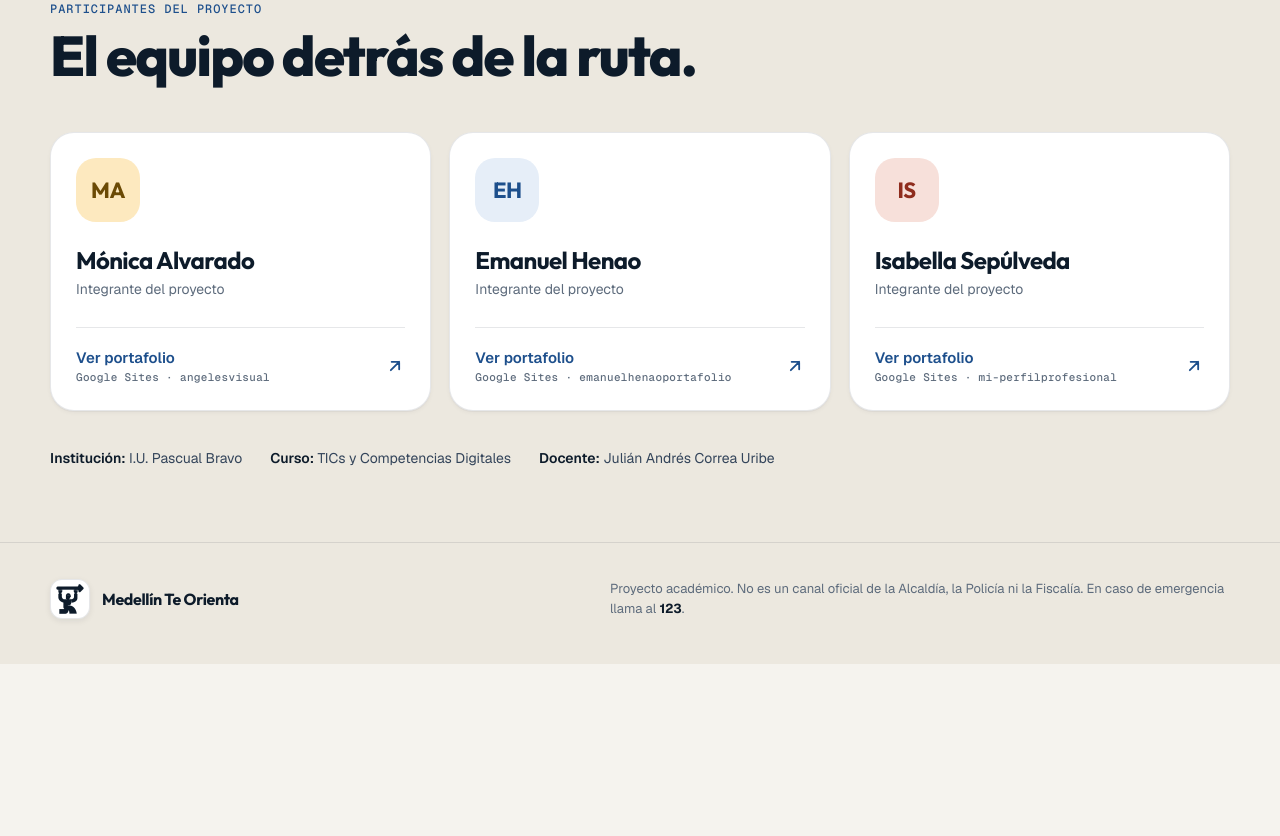
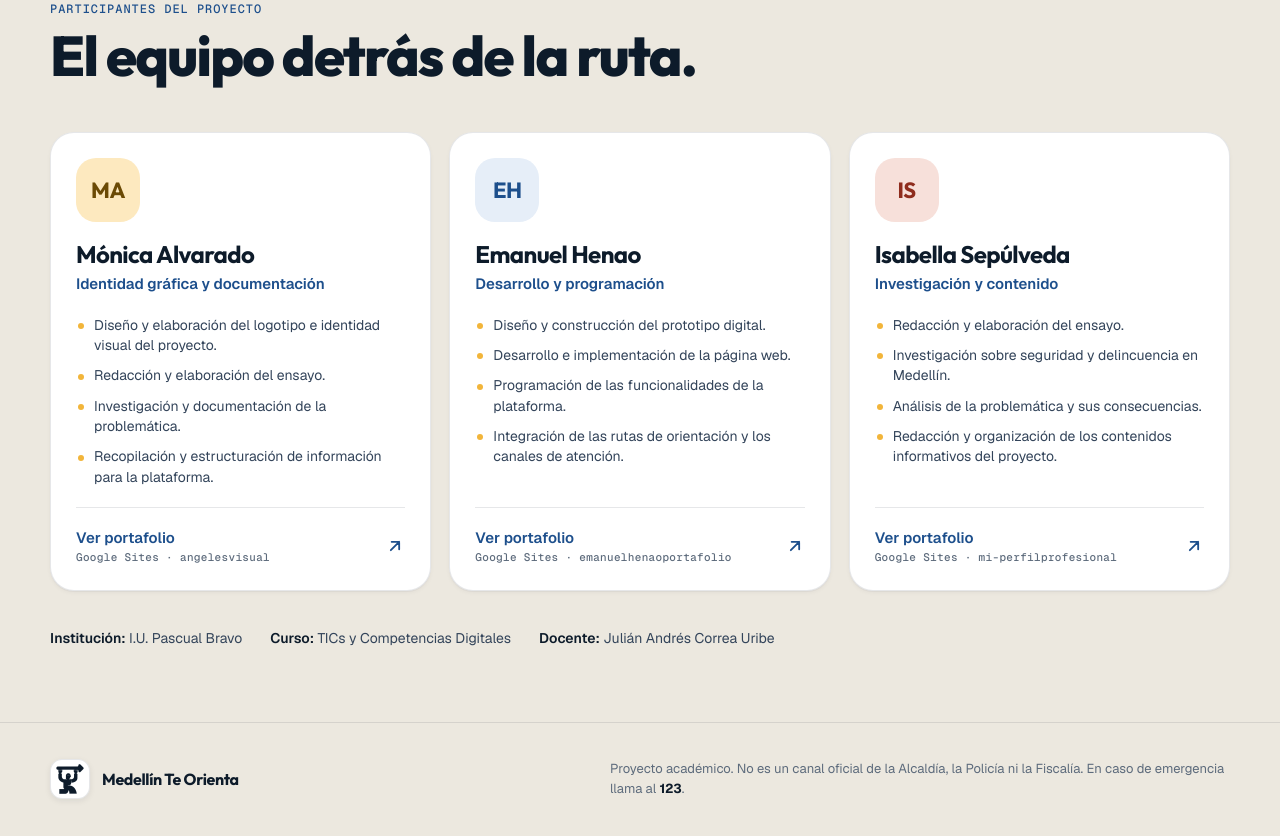
Before and after one commit to emaYMOT/medellin-te-orienta, a plain HTML site: page index.html in a window 1280 px wide. Shown: the part 7160-7996 px from the top of the page. Before the commit the page ends 7824 px from the top, so only its background shows below. Drawn offline with nearby package versions, Linux system fonts and the light colour scheme.

Commit message:
Agrega los roles de cada participante
Updated member roles and tasks in the team section of index.html.

```diff
--- a/index.html
+++ b/index.html
@@ -315,7 +315,7 @@
     .team-section { padding: 104px 0 72px; background: var(--paper-2); }
     .team { display: grid; grid-template-columns: repeat(3, 1fr); gap: 18px; margin: 0; padding: 0; list-style: none; }
     .member a {
-      display: flex; flex-direction: column; gap: 26px; height: 100%; padding: 26px; border-radius: 24px; background: var(--surface);
+      display: flex; flex-direction: column; gap: 20px; height: 100%; padding: 26px; border-radius: 24px; background: var(--surface);
       box-shadow: inset 0 0 0 1px var(--line), var(--shadow-sm); text-decoration: none;
       transition: transform 220ms var(--ease-out), box-shadow 220ms ease;
     }
@@ -325,7 +325,10 @@
     .member:nth-child(2) .avatar { background: var(--brand-soft); color: var(--brand); }
     .member:nth-child(3) .avatar { background: #f7e0da; color: #8f2c1d; }
     .member h3 { font-size: 24px; font-weight: 700; letter-spacing: -.025em; }
-    .member .m-role { margin-top: 6px; color: var(--muted); font-size: 14px; }
+    .member .m-role { margin-top: 8px; color: var(--brand); font-size: 15px; font-weight: 600; line-height: 1.35; }
+    .m-tasks { display: grid; gap: 10px; margin: 0; padding: 0; list-style: none; color: var(--ink-2); font-size: 14px; line-height: 1.45; }
+    .m-tasks li { position: relative; padding-left: 18px; }
+    .m-tasks li::before { content: ""; position: absolute; left: 2px; top: .6em; width: 6px; height: 6px; border-radius: 50%; background: var(--marigold); }
     .member .m-link { display: flex; align-items: center; justify-content: space-between; gap: 12px; margin-top: auto; padding-top: 18px; border-top: 1px solid var(--line); color: var(--brand); font-size: 15px; font-weight: 600; }
     .member .m-link small { display: block; color: var(--muted); font: 500 11px/1.4 var(--mono); letter-spacing: .03em; }
     .member .m-link svg { flex: none; transition: transform 220ms var(--ease-out); }
@@ -735,7 +738,8 @@
           <li class="member reveal">
             <a href="https://sites.google.com/pascualbravo.edu.co/angelesvisual?usp=sharing" target="_blank" rel="noopener">
               <div class="avatar" aria-hidden="true">MA</div>
-              <div><h3>Mónica Alvarado</h3><p class="m-role">Integrante del proyecto</p></div>
+              <div><h3>Mónica Alvarado</h3><p class="m-role">Identidad gráfica y documentación</p></div>
+              <ul class="m-tasks"><li>Diseño y elaboración del logotipo e identidad visual del proyecto.</li><li>Redacción y elaboración del ensayo.</li><li>Investigación y documentación de la problemática.</li><li>Recopilación y estructuración de información para la plataforma.</li></ul>
               <span class="m-link"><span>Ver portafolio<small>Google Sites · angelesvisual</small></span>
                 <svg width="20" height="20" viewBox="0 0 24 24" fill="none" stroke="currentColor" stroke-width="2.2" stroke-linecap="round" stroke-linejoin="round" aria-hidden="true"><path d="M7 17 17 7M8 7h9v9"/></svg></span>
               <span class="sr-only">(se abre en una pestaña nueva)</span>
@@ -744,7 +748,8 @@
           <li class="member reveal" style="--d:70ms">
             <a href="https://sites.google.com/pascualbravo.edu.co/emanuelhenaoportafolio/inicio" target="_blank" rel="noopener">
               <div class="avatar" aria-hidden="true">EH</div>
-              <div><h3>Emanuel Henao</h3><p class="m-role">Integrante del proyecto</p></div>
+              <div><h3>Emanuel Henao</h3><p class="m-role">Desarrollo y programación</p></div>
+              <ul class="m-tasks"><li>Diseño y construcción del prototipo digital.</li><li>Desarrollo e implementación de la página web.</li><li>Programación de las funcionalidades de la plataforma.</li><li>Integración de las rutas de orientación y los canales de atención.</li></ul>
               <span class="m-link"><span>Ver portafolio<small>Google Sites · emanuelhenaoportafolio</small></span>
                 <svg width="20" height="20" viewBox="0 0 24 24" fill="none" stroke="currentColor" stroke-width="2.2" stroke-linecap="round" stroke-linejoin="round" aria-hidden="true"><path d="M7 17 17 7M8 7h9v9"/></svg></span>
               <span class="sr-only">(se abre en una pestaña nueva)</span>
@@ -753,7 +758,8 @@
           <li class="member reveal" style="--d:140ms">
             <a href="https://sites.google.com/pascualbravo.edu.co/mi-perfilprofesional/pagina-de-inicio" target="_blank" rel="noopener">
               <div class="avatar" aria-hidden="true">IS</div>
-              <div><h3>Isabella Sepúlveda</h3><p class="m-role">Integrante del proyecto</p></div>
+              <div><h3>Isabella Sepúlveda</h3><p class="m-role">Investigación y contenido</p></div>
+              <ul class="m-tasks"><li>Redacción y elaboración del ensayo.</li><li>Investigación sobre seguridad y delincuencia en Medellín.</li><li>Análisis de la problemática y sus consecuencias.</li><li>Redacción y organización de los contenidos informativos del proyecto.</li></ul>
               <span class="m-link"><span>Ver portafolio<small>Google Sites · mi-perfilprofesional</small></span>
                 <svg width="20" height="20" viewBox="0 0 24 24" fill="none" stroke="currentColor" stroke-width="2.2" stroke-linecap="round" stroke-linejoin="round" aria-hidden="true"><path d="M7 17 17 7M8 7h9v9"/></svg></span>
               <span class="sr-only">(se abre en una pestaña nueva)</span>
```
